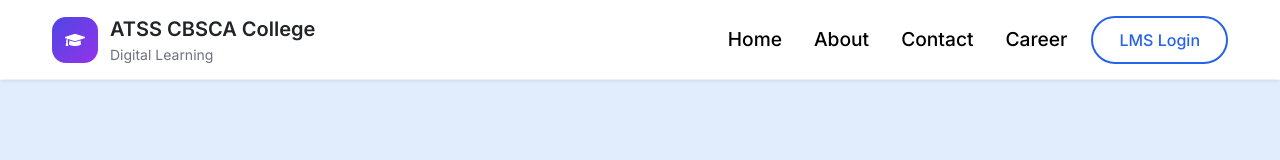
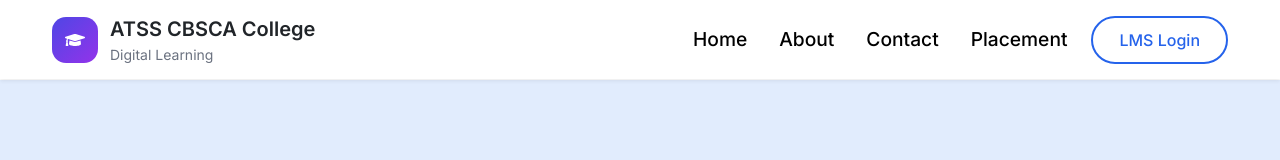
Before and after one commit to Amresh2004/lms-project, a React (Vite) app: page / in a window 1280 px wide. Shown: the top 160 px of the page. Built offline with nearby package versions, Linux system fonts and the light colour scheme.

Commit message:
placement

```diff
--- a/src/components/landing/Navbar.jsx
+++ b/src/components/landing/Navbar.jsx
@@ -81,7 +81,7 @@ function Navbar() {
 
              <li className="nav-item">
               <Link className="nav-link nav-hover fw-medium" to="/career">
-                Career
+                Placement
               </Link>
             </li>
 
```
